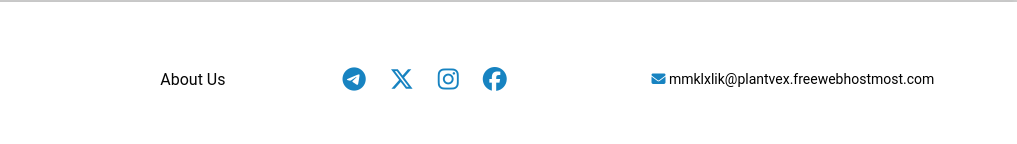
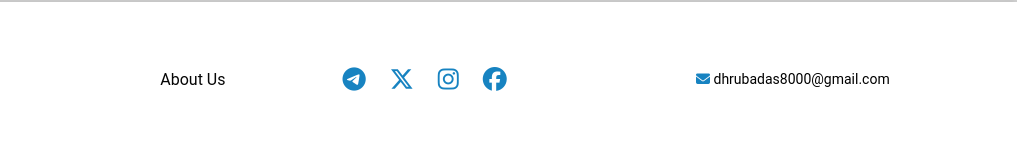
Before and after one commit to Dhrubagho/DhrubaGh, a plain HTML site: page index.html in a window 1280 px wide. Shown: the part 2382-2526 px from the top of the page, 263-1280 px from the left. Drawn offline with Linux system fonts and the light colour scheme.

Commit message:
Update index.html

```diff
--- a/index.html
+++ b/index.html
@@ -962,8 +962,8 @@
                 <a href="https://www.facebook.com/profile.php?id=61569660502256&mibextid=ZbWKwL" target="_blank" class="fa-brands fa-facebook"></a>
             </div>
             <div class="footer-contact">
-                <i class="fa-solid fa-envelope"></i> <a href="mailto:mmklxlik@plantvex.freewebhostmost.com"
-                    class="Email">mmklxlik@plantvex.freewebhostmost.com</a>
+                <i class="fa-solid fa-envelope"></i> <a href="dhrubadas8000@gmail.com"
+                    class="Email">dhrubadas8000@gmail.com</a>
             </div>
         </div>
     </footer>
@@ -972,4 +972,5 @@
     <script src="script.js"></script>
 </body>
 
+
 </html>
```
